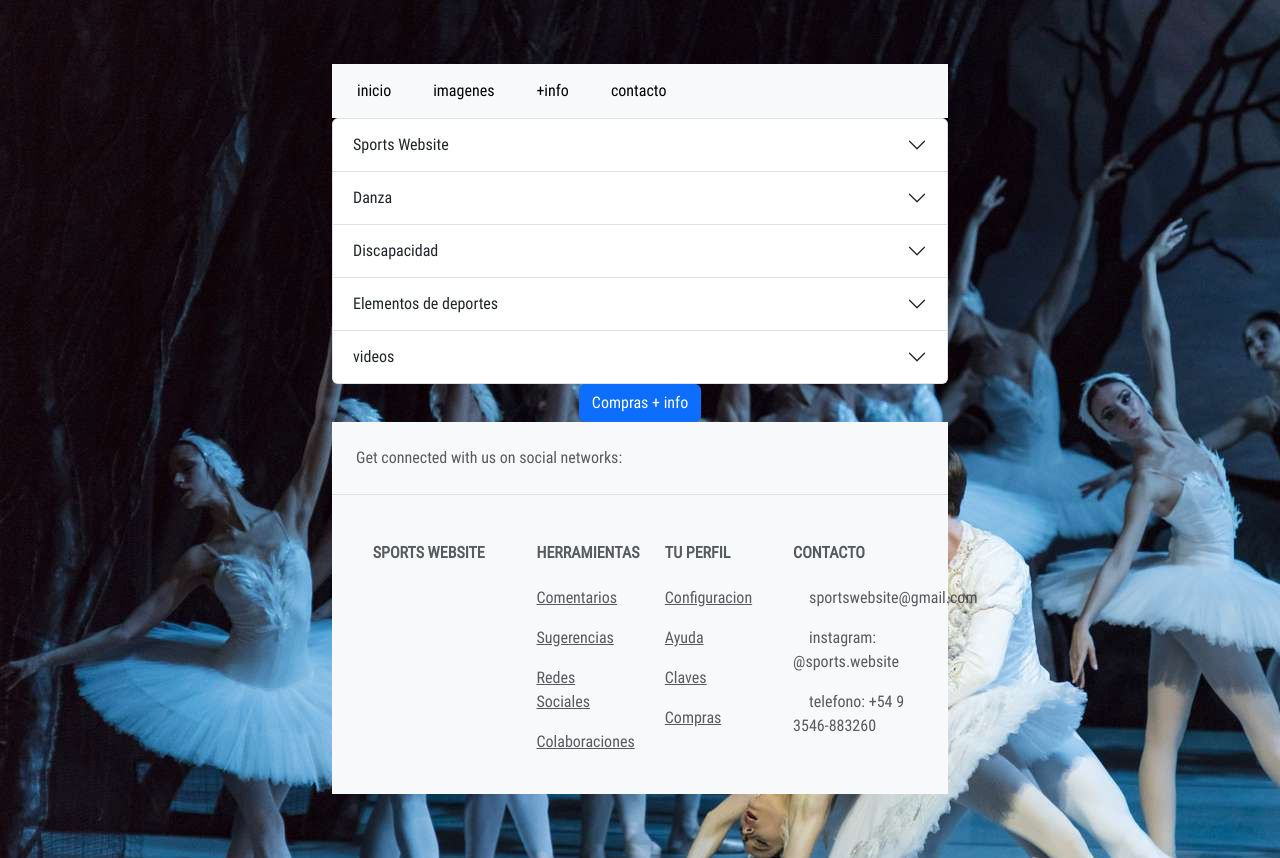
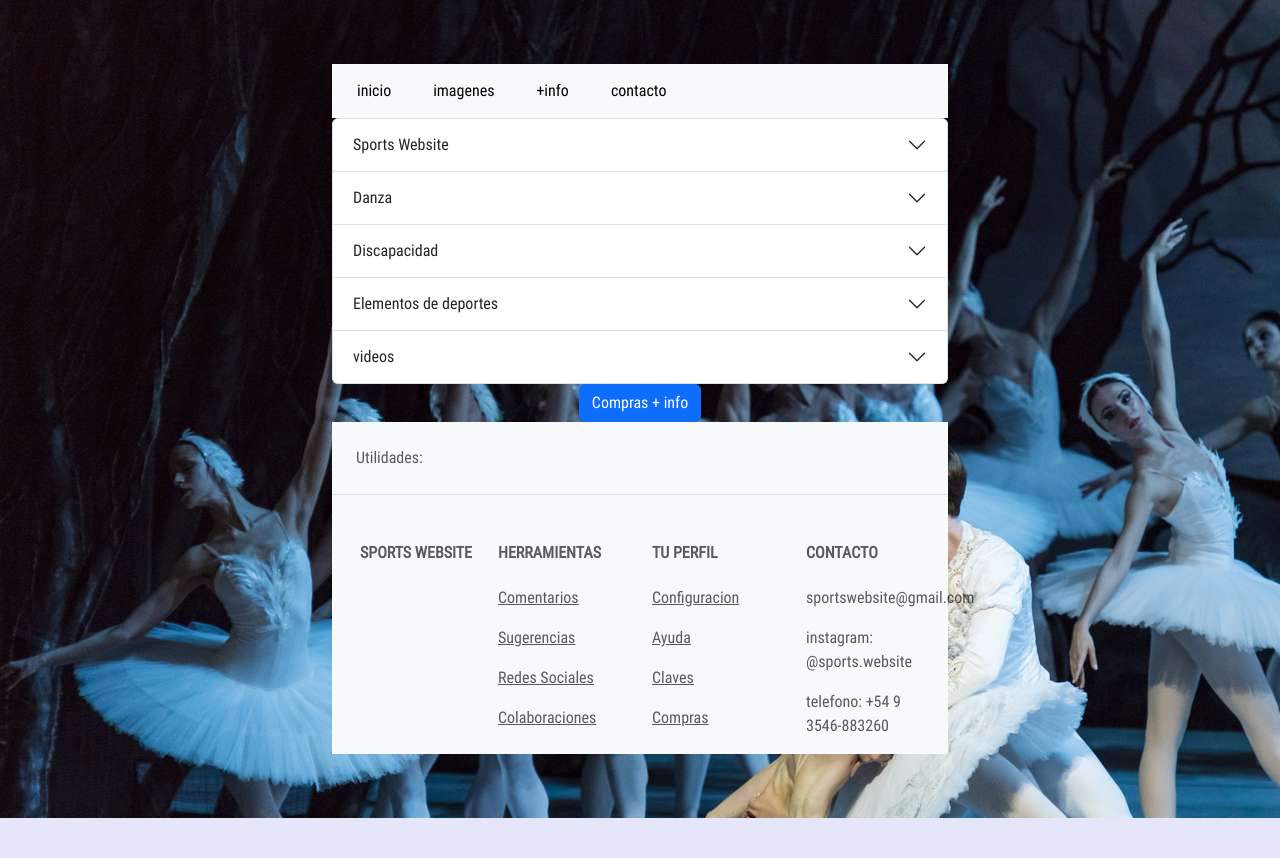
Before and after one commit to Sofiasala/sofiasala.github.io, a website: page index.html in a window 1280 px wide. After the commit the page ends 818 px from the top, so only its background shows below. Drawn offline with nearby package versions, Linux system fonts and the light colour scheme.

Commit message:
listo ya esta

```diff
--- a/index.html
+++ b/index.html
@@ -186,7 +186,7 @@
     <section class="d-flex justify-content-center justify-content-lg-between p-4 border-bottom">
       <!-- Left -->
       <div class="me-5 d-none d-lg-block">
-        <span>Get connected with us on social networks:</span>
+        <span>Utilidades:</span>
       </div>
       <!-- Left -->
 
@@ -221,7 +221,7 @@
         <!-- Grid row -->
         <div class="row mt-3">
           <!-- Grid column -->
-          <div class="col-md-3 col-lg-4 col-xl-3 mx-auto mb-4">
+          <div class="col-3">
             <!-- Content -->
             <h6 class="text-uppercase fw-bold mb-4">
               <i class="fas fa-gem me-3"></i>Sports Website
@@ -231,7 +231,7 @@
           <!-- Grid column -->
 
           <!-- Grid column -->
-          <div class="col-md-2 col-lg-2 col-xl-2 mx-auto mb-4">
+          <div class="col-3">
             <!-- Links -->
             <h6 class="text-uppercase fw-bold mb-4">
               Herramientas
@@ -252,7 +252,7 @@
           <!-- Grid column -->
 
           <!-- Grid column -->
-          <div class="col-md-3 col-lg-2 col-xl-2 mx-auto mb-4">
+          <div class="col-3">
             <!-- Links -->
             <h6 class="text-uppercase fw-bold mb-4">
               Tu perfil
@@ -273,15 +273,14 @@
           <!-- Grid column -->
 
           <!-- Grid column -->
-          <div class="col-md-4 col-lg-3 col-xl-3 mx-auto mb-md-0 mb-4">
+          <div class="col-3">
             <!-- Links -->
             <h6 class="text-uppercase fw-bold mb-4">Contacto</h6>
             <p>
-              <i class="fas fa-envelope me-3"></i>
               sportswebsite@gmail.com
             </p>
-            <p><i class="fas fa-phone me-3"></i> instagram: @sports.website</p>
-            <p><i class="fas fa-print me-3"></i> telefono: +54 9 3546-883260</p>
+            <p> instagram: @sports.website</p>
+            <p> telefono: +54 9 3546-883260</p>
           </div>
           <!-- Grid column -->
         </div>
```
